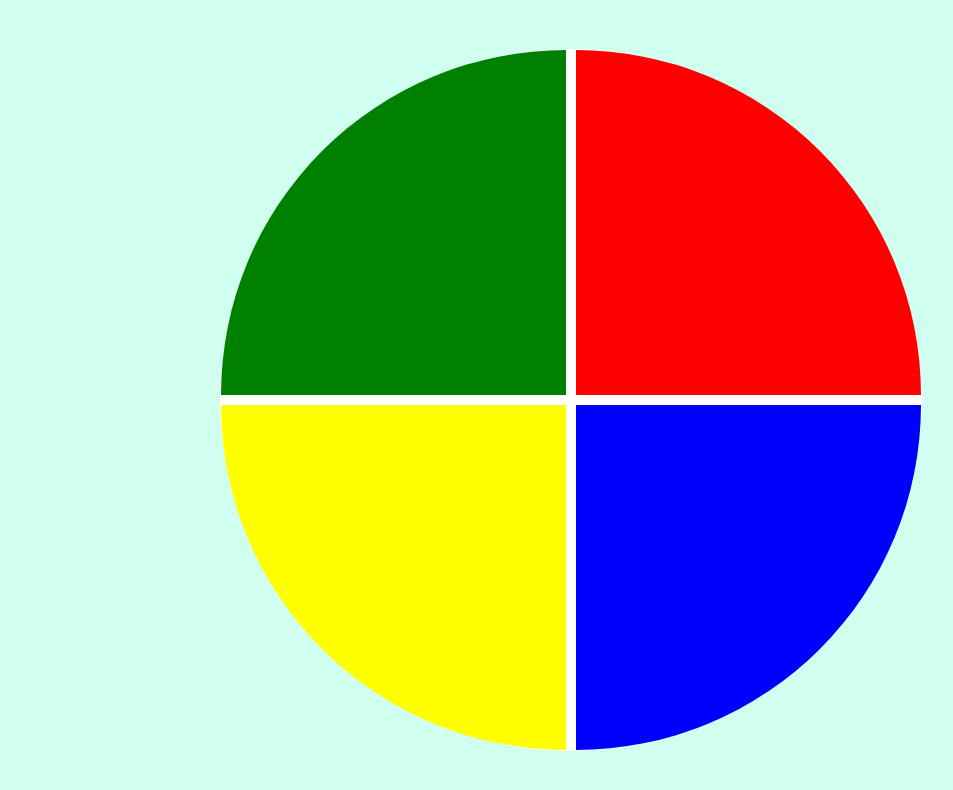
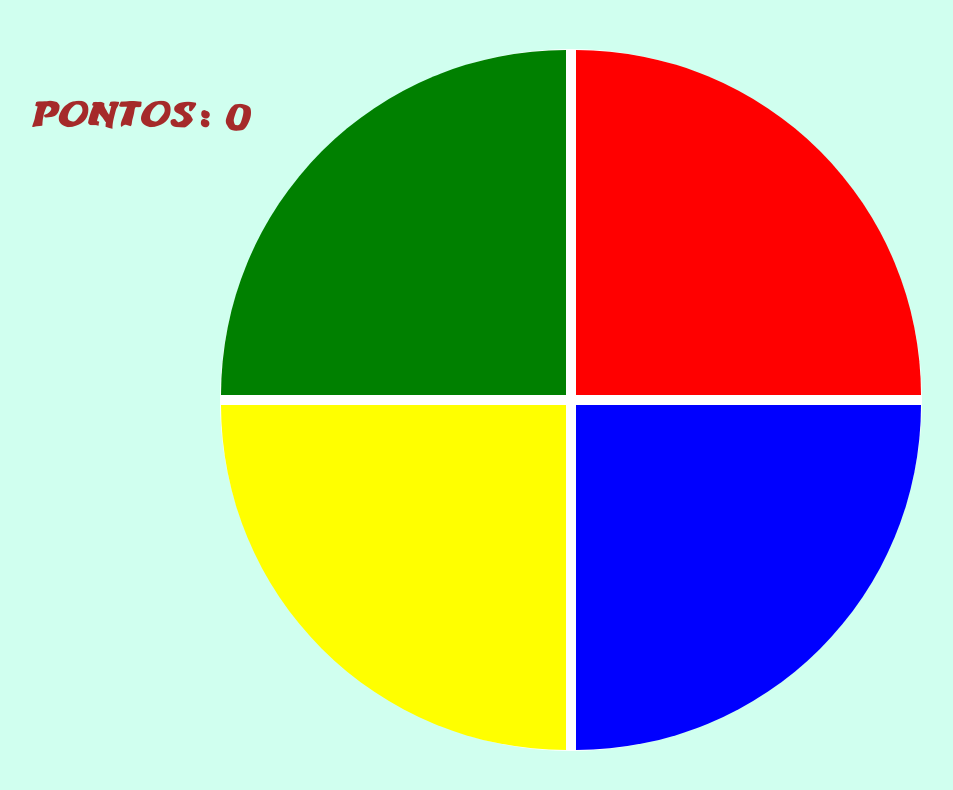
Before and after one commit to davidIsrael-rj/Criando-jogo-de-mem-ria-estilo-Genius, a plain HTML site: page index.html in a window 1280 px wide. Shown: the whole page, without its empty margins (69-1022 px from the left). Drawn offline with Linux system fonts and the light colour scheme.

Commit message:
foi colocado um placar na tela do jogo, criando uma função para isso placar(), foi trocado a soma do score para o checkOrder() pois aonde estava somava mais um ponto quando perdia o jogo

```diff
--- a/index.html
+++ b/index.html
@@ -7,6 +7,9 @@
     <title>Document</title>
 </head>
 <body>
+    <div id="plac" class="placar">
+        <div id="pontuacao"> </div>
+    </div>
     <div class="main-game">
         <div class="genius">
             <div class="blue"></div>
@@ -15,6 +18,7 @@
             <div class="green"></div>
         </div>
     </div>
+
     <script type="text/javascript" src="script.js"></script>
 </body>
 </html>
--- a/script.js
+++ b/script.js
@@ -45,7 +45,10 @@ let checkOrder = ()=>{
         }
     }
     if(clickedOrder.length == order.length){
+        score++;
+        placar();
         alert(`Pontuação: ${score}\nVocê acertou! Iniciando próximo nível!`);
+
         nextLevel();
     }
 }
@@ -64,6 +67,11 @@ let click = (color)=>{
 
 }
 
+let placar = ()=>{
+    valor1=(`Pontos: ${score}`)
+    document.getElementById("pontuacao").innerHTML = valor1;
+}
+
 //função que retorna a cor
 let createColorElement = (color)=>{
     if(color ==0){
@@ -80,13 +88,14 @@ let createColorElement = (color)=>{
 //Função para proximo nivel do jogo
 
 let nextLevel = ()=>{
-    score++;
+
     shuffleOrder();
 }
 
 //função para Game Over
 let gameOver = () =>{
     alert(`Pontuação: ${score}!\nVocê perdeu o jogo\nClique em OK para iniciar um novo Jogo`);
+
     order = [];
     clickedOrder = [];
 
@@ -97,7 +106,8 @@ let gameOver = () =>{
 let playGame = ()=>{
     alert('Bem vindo ao Gênesis! Iniciando novo jogo!');
     score = 0;
-
+    nivel = 0;
+    placar();
     nextLevel();
 }
 /*
--- a/style.css
+++ b/style.css
@@ -1,3 +1,8 @@
+@font-face{
+    font-family: Titulo;
+    src: url(fontes/ANODETONOONE.TTF)
+}
+
 body{
     margin: 0;
     background-color: rgb(208, 255, 239);
@@ -50,3 +55,15 @@ body{
 .selected{
     opacity: 0.2;
 }
+.placar{
+    margin: 100px 100px;
+    width: 400px;
+    height: 100px;
+
+    position: absolute;
+    font-size: 40px;
+    font-family:Titulo;
+    color: brown;
+
+
+}
```
Also changed, not shown: fontes/ANODETONOONE.TTF (added).
